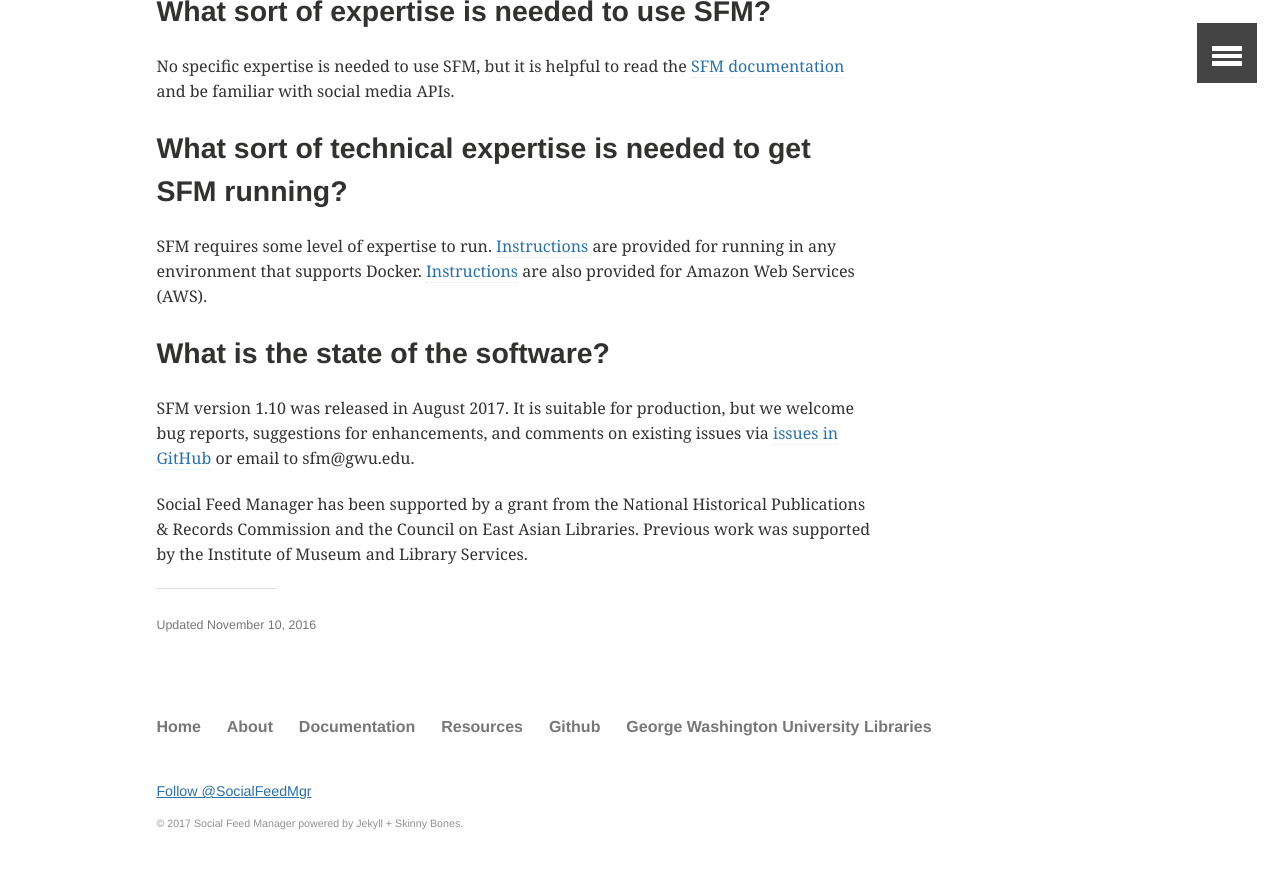
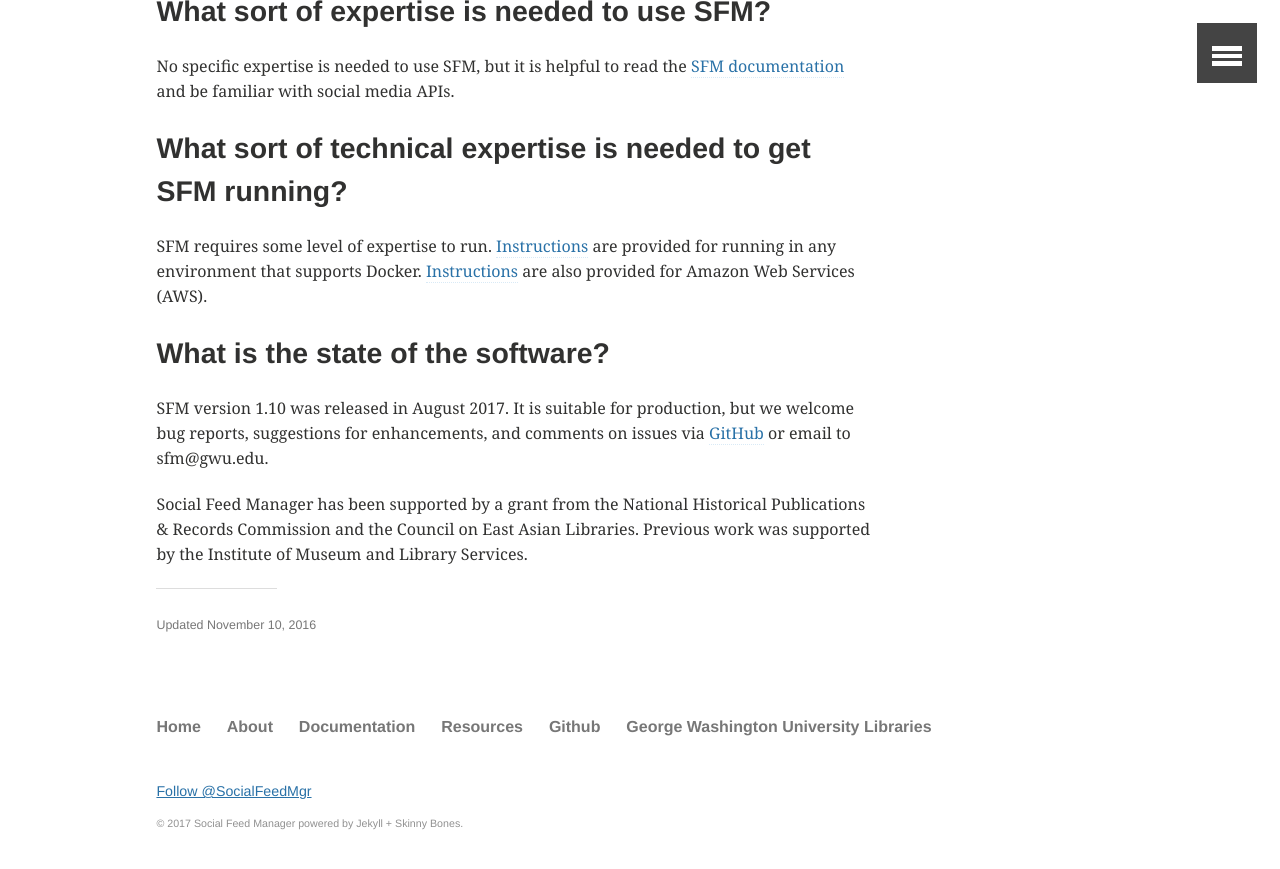
Before and after one commit to gwu-libraries/sfm-ui, a Jekyll site: the page built from about/overview.md, in a window 1280 px wide and 900 px high, scrolled down 3843 px. Shown: the top 869 px of the window. Built offline with Jekyll 4.4.1, drawn with Linux system fonts in a browser that asks for light colours; comment, search, counter and statistics services are not loaded.

Commit message:
additional tweaks

```diff
--- a/about/overview.md
+++ b/about/overview.md
@@ -73,7 +73,7 @@
 
 What is the state of the software?
 ----------------------------------
-SFM version 1.10 was released in August 2017.  It is suitable for production, but we welcome bug reports, suggestions for enhancements, and comments on existing issues via [issues in GitHub](https://github.com/gwu-libraries/sfm-ui/issues) or email to sfm@gwu.edu.
+SFM version 1.10 was released in August 2017.  It is suitable for production, but we welcome bug reports, suggestions for enhancements, and comments on issues via [GitHub](https://github.com/gwu-libraries/sfm-ui/issues) or email to sfm@gwu.edu.
 
 
 Social Feed Manager has been supported by a grant from the National Historical Publications & Records Commission and the Council on East Asian Libraries. Previous work was supported by the Institute of Museum and Library Services.
```
